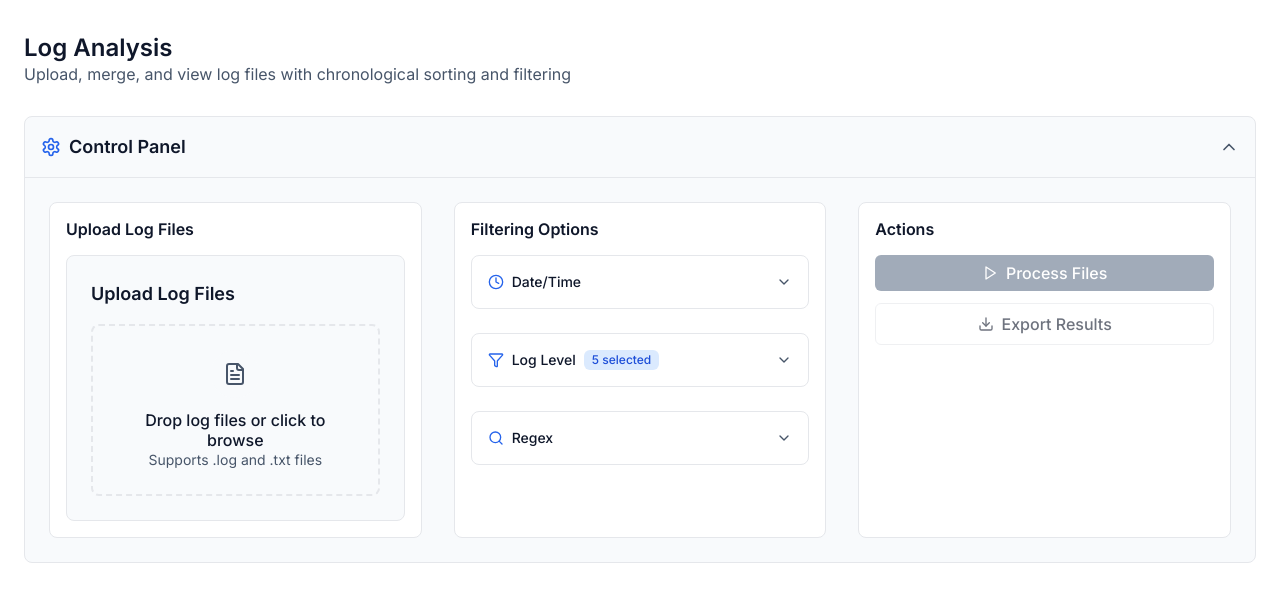
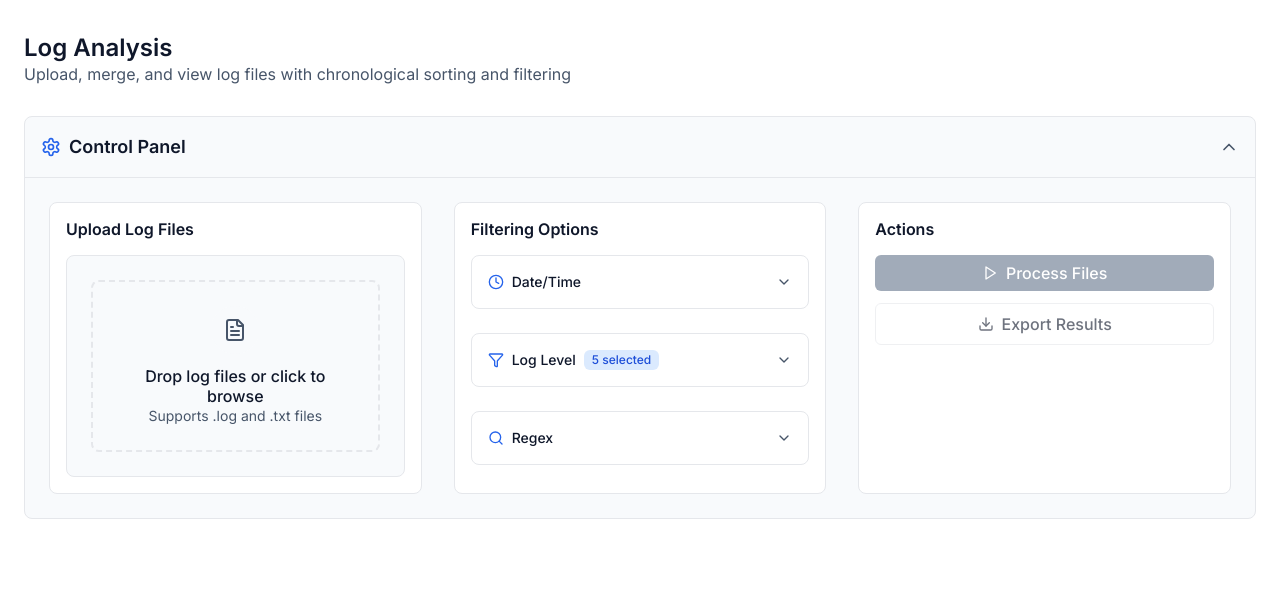
Before and after one commit to mcasari/logmerger, a React (Vite) app: page / in a window 1280 px wide. Shown: the top 602 px of the page. Built offline with nearby package versions, Linux system fonts and the light colour scheme.

Commit message:
leave only one box with UploadLogFiles

```diff
--- a/src/pages/log-merger/components/FileUploadZone.jsx
+++ b/src/pages/log-merger/components/FileUploadZone.jsx
@@ -75,8 +75,6 @@
 
   return (
     <div className={`bg-surface border border-border rounded-lg p-6 ${className}`}>
-      <h3 className="text-lg font-semibold text-text-primary mb-4">Upload Log Files</h3>
-
       {/* Upload Zone */}
       <div
         className={`
```
